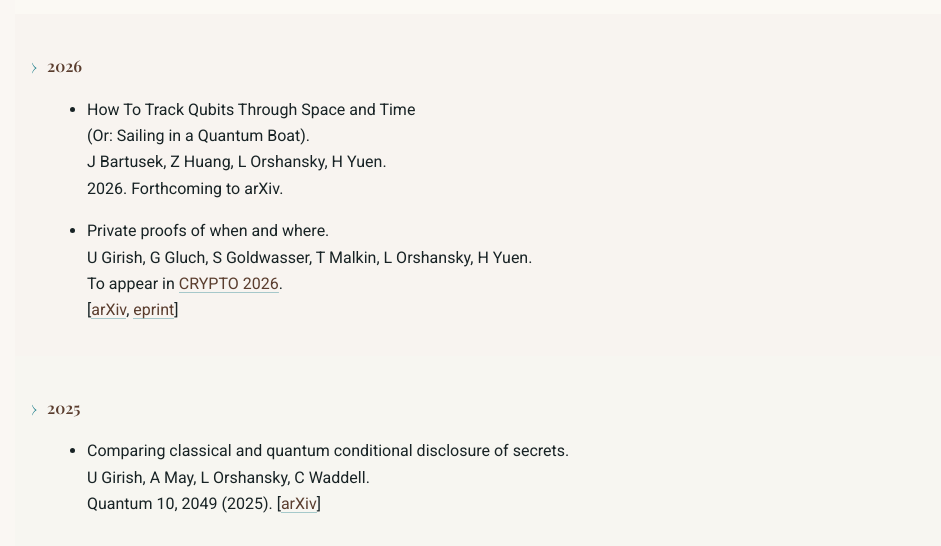
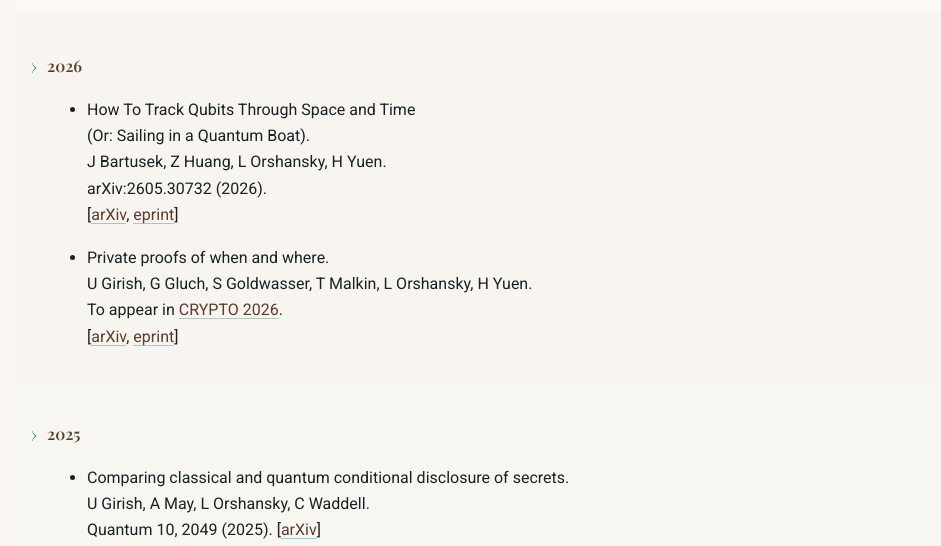
Before and after one commit to leoorshansky/leoorshansky.github.io, a plain HTML site: page publications/index.html in a window 1280 px wide. Shown: the part 254-800 px from the top of the page, without its empty margins (161-1102 px from the left). Drawn offline with nearby package versions, Linux system fonts and the light colour scheme; a web font is replaced by a local one.

Commit message:
updated link

```diff
--- a/publications/index.html
+++ b/publications/index.html
@@ -58,7 +58,9 @@
          <br/>
          J Bartusek, Z Huang, L Orshansky, H Yuen.
          <br/>
-         2026. Forthcoming to arXiv.
+         arXiv:2605.30732 (2026).
+         <br/>
+         [<a href="https://arxiv.org/abs/2605.30732">arXiv</a>, <a href="https://eprint.iacr.org/2026/1090">eprint</a>]
         </p>
        </li>
        <li>
```
Also changed, not shown: index.html (+1 -1 lines).
